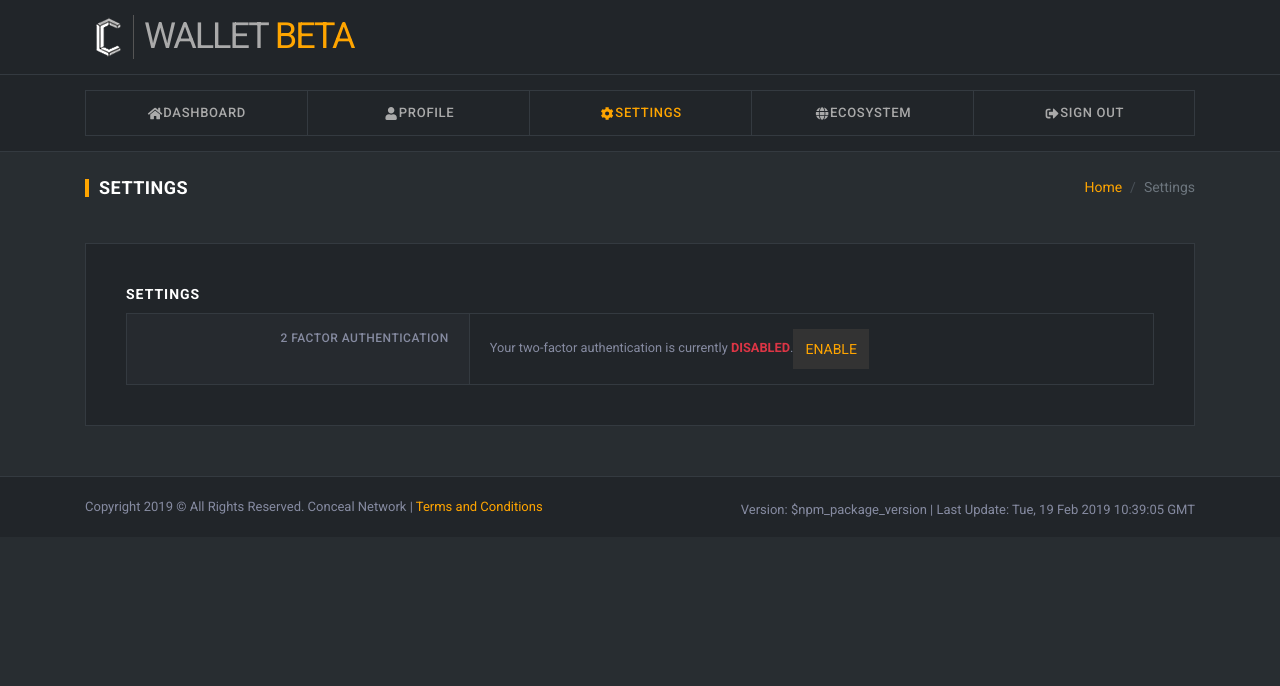
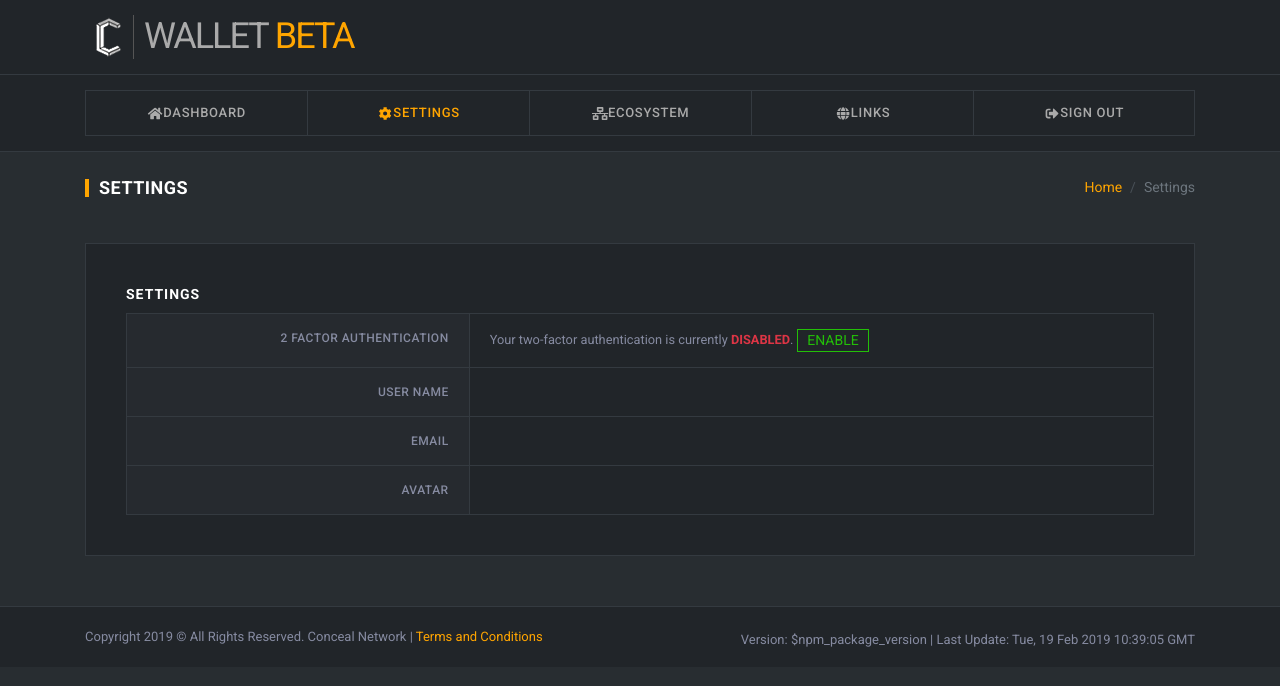
Before and after one commit to lerdos/ultranotei-cloud, a React (Create React App) app: page /settings in a window 1280 px wide. Shown: the top 686 px of the page. Built offline with nearby package versions, Linux system fonts and the light colour scheme; no server answers; sample sign-in values are in the browser's storage.

Commit message:
Merged Profile and Settings, updated NavBar

```diff
--- a/src/components/App.js
+++ b/src/components/App.js
@@ -1,7 +1,7 @@
 import React from 'react';
 import { BrowserRouter as Router, Route } from 'react-router-dom';
 import { library } from '@fortawesome/fontawesome-svg-core';
-// import { fab } from '@fortawesome/free-brands-svg-icons';
+import { fab } from '@fortawesome/free-brands-svg-icons';
 import {
   faCheck,
 } from '@fortawesome/free-solid-svg-icons';
@@ -17,25 +17,25 @@ import {
   faKey,
   faLink,
   faListAlt,
+  faNetworkWired,
   faSignOutAlt,
-  faUser,
 } from '@fortawesome/free-solid-svg-icons';
 
 import AppContextProvider from './ContextProvider';
 import Login from './pages/Login';
 import SignUp from './pages/SignUp';
 import ResetPassword from './pages/ResetPassword';
+import Terms from './pages/Terms';
 import PrivateRoute from './PrivateRoute';
-import Profile from './pages/Profile';
 import Settings from './pages/Settings';
 import Dashboard from './pages/Dashboard';
-import Terms from './pages/Terms';
 
 import '../static/css/slim.css';
 import '../static/css/slim.one.css';
 
 
 library.add(
+  fab,
   faArrowUp,
   faArrowDown,
   faCheck,
@@ -48,8 +48,8 @@ library.add(
   faKey,
   faLink,
   faListAlt,
+  faNetworkWired,
   faSignOutAlt,
-  faUser,
 );
 
 const App = () => (
@@ -62,7 +62,6 @@ const App = () => (
       <Route exact path="/reset_password/:token" component={ResetPassword} />
       <Route exact path="/terms" component={Terms} />
 
-      <PrivateRoute exact path="/profile" component={Profile} />
       <PrivateRoute exact path="/settings" component={Settings} />
       <PrivateRoute exact path="/" component={Dashboard} />
 
--- a/src/components/NavBar.js
+++ b/src/components/NavBar.js
@@ -19,18 +19,13 @@ const NavBar = () => {
             </NavLink>
           </li>
           <li className="nav-item">
-            <NavLink to="/profile" className="nav-link hot_link" activeClassName="active">
-              <FontAwesomeIcon icon="user" fixedWidth /> <span>Profile</span>
-            </NavLink>
-          </li>
-          <li className="nav-item">
             <NavLink to="/settings" className="nav-link hot_link" activeClassName="active">
               <FontAwesomeIcon icon="cog" fixedWidth /> <span>Settings</span>
             </NavLink>
           </li>
           <li className="nav-item with-sub">
             <button className="nav-link hot_link" data-toggle="dropdown">
-              <FontAwesomeIcon icon="globe" fixedWidth /> <span>Ecosystem</span>
+              <FontAwesomeIcon icon="network-wired" fixedWidth /> <span>Ecosystem</span>
             </button>
             <div className="sub-item">
               <ul>
@@ -52,6 +47,20 @@ const NavBar = () => {
               </ul>
             </div>
           </li>
+          <li className="nav-item with-sub">
+            <button className="nav-link hot_link" data-toggle="dropdown">
+              <FontAwesomeIcon icon="globe" fixedWidth /> <span>Links</span>
+            </button>
+            <div className="sub-item">
+              <ul>
+                <li>
+                  <a href={appSettings.homePage} className="hot_link" target="_blank" rel="noopener noreferrer">
+                    <FontAwesomeIcon icon={['fab', 'discord']} /> <span>Discord Support Channel</span>
+                  </a>
+                </li>
+              </ul>
+            </div>
+          </li>
           <li className="nav-item">
             <button className="nav-link hot_link" onClick={userActions.logoutUser}>
               <FontAwesomeIcon icon="sign-out-alt" fixedWidth /> Sign Out
--- a/src/components/pages/Profile.js
+++ /dev/null
@@ -1,40 +0,0 @@
-import React, { useContext } from 'react';
-import { Link } from 'react-router-dom';
-
-import { AppContext } from '../ContextProvider';
-
-
-const Profile = () => {
-  const { user } = useContext(AppContext);
-
-  return (
-    <div>
-      <div className="slim-mainpanel">
-        <div className="container">
-
-          <div className="slim-pageheader">
-            <ol className="breadcrumb slim-breadcrumb">
-              <li className="breadcrumb-item"><Link to="/">Home</Link></li>
-              <li className="breadcrumb-item active" aria-current="page">Profile</li>
-            </ol>
-            <h6 className="slim-pagetitle">Profile</h6>
-          </div>
-
-          <div className="section-wrapper mg-t-20">
-            <label className="section-title">Profile</label>
-            <div className="row">
-              <div className="col-lg-12">
-                <p>Avatar: {user.avatar}</p>
-                <p>User name: {user.name}</p>
-                <p>E-mail: {user.email}</p>
-              </div>
-            </div>
-          </div>
-
-        </div>
-      </div>
-    </div>
-  )
-};
-
-export default Profile;
--- a/src/components/pages/Settings.js
+++ b/src/components/pages/Settings.js
@@ -1,22 +1,19 @@
-import React, { useState, useEffect, useContext } from 'react';
+import React, { useState, useContext } from 'react';
 import { Link } from 'react-router-dom';
 
 import { AppContext } from '../ContextProvider';
+import { useFormInput, useFormValidation } from '../../helpers/hooks';
 
 
 const Settings = () => {
-  const [twoFACode, setTwoFACode] = useState('');
+  const { layout, user, userActions, userSettings } = useContext(AppContext);
+  const { formSubmitted, message } = layout;
+
+  const twoFACode = useFormInput('');
   const [twoFADialogOpened, toggle2FADialog] = useState(false);
-  const [formValid, setFormValid] = useState(false);
-  const { layout, userActions, userSettings } = useContext(AppContext);
-  const { formSubmitted, message } = layout;
-  useEffect(() => { validateForm() });
 
-  const handleTwoFACodeChange = (e) => { setTwoFACode(e.target.value) };
-
-  const validateForm = () => {
-    setFormValid(parseInt(twoFACode) && twoFACode.toString().length === 6);
-  };
+  const formValidation = (parseInt(twoFACode.value) && twoFACode.value.toString().length === 6);
+  const formValid = useFormValidation(formValidation);
 
   return (
     <div>
@@ -36,18 +33,19 @@ const Settings = () => {
             <div className="row">
               <div className="col-lg-12">
                 <div className="form-layout form-layout-7">
+
                   <div className="row no-gutters">
-                    <div className="col-5 col-sm-4 align-items-start">
+                    <div className="col-5 col-sm-4 align-items-start pd-t-15-force">
                       2 Factor Authentication
                     </div>
                     <div className="col-7 col-sm-8 wallet-address">
                       Your two-factor authentication is currently&nbsp;
                       <strong className={userSettings.twoFAEnabled ? 'text-success' : 'text-danger'}>
                         {userSettings.twoFAEnabled ? 'ENABLED' : 'DISABLED' }
-                      </strong>.
+                      </strong>.&nbsp;
 
                       <button
-                        className="btn btn-primary"
+                        className={`btn btn-2fa ${userSettings.twoFAEnabled ? 'btn-outline-danger' : 'btn-outline-success' }`}
                         onClick={() => {
                           toggle2FADialog(!twoFADialogOpened);
                           if (layout.qrCodeUrl === '') userActions.getQRCode();
@@ -66,7 +64,7 @@ const Settings = () => {
                           <p>
                             Enter the passcode from your authenticator app to disable two-factor authentication.
                           </p>
-                          <form onSubmit={(e) => userActions.update2FA(e, twoFACode, false)}>
+                          <form onSubmit={(e) => userActions.update2FA(e, twoFACode.value, false)}>
                             <div className="form-layout form-layout-7">
                               <div className="row no-gutters">
                                 <div className="col-5 col-sm-4">
@@ -74,14 +72,13 @@ const Settings = () => {
                                 </div>
                                 <div className="col-7 col-sm-8 wallet-address">
                                   <input
+                                    {...twoFACode}
                                     placeholder="2 Factor Authentication Key"
                                     type="number"
                                     name="twoFACode"
                                     className="form-control"
-                                    value={twoFACode}
                                     minLength={6}
                                     maxLength={6}
-                                    onChange={handleTwoFACodeChange}
                                   />
                                 </div>
                               </div>
@@ -105,7 +102,7 @@ const Settings = () => {
                           <div>
                             <img src={layout.qrCodeUrl} alt="QR Code" />
 
-                            <form onSubmit={(e) => userActions.update2FA(e, twoFACode, true)}>
+                            <form onSubmit={(e) => userActions.update2FA(e, twoFACode.value, true)}>
                               <div className="form-layout form-layout-7">
                                 <div className="row no-gutters">
                                   <div className="col-5 col-sm-4">
@@ -113,14 +110,13 @@ const Settings = () => {
                                   </div>
                                   <div className="col-7 col-sm-8 wallet-address">
                                     <input
+                                      {...twoFACode}
                                       placeholder="2 Factor Authentication Key"
                                       type="number"
                                       name="twoFACode"
                                       className="form-control"
-                                      value={twoFACode}
                                       minLength={6}
                                       maxLength={6}
-                                      onChange={handleTwoFACodeChange}
                                     />
                                   </div>
                                 </div>
@@ -140,6 +136,34 @@ const Settings = () => {
                       }
                     </div>
                   </div>
+
+                  <div className="row no-gutters">
+                    <div className="col-5 col-sm-4 align-items-start">
+                      User Name
+                    </div>
+                    <div className="col-7 col-sm-8 wallet-address">
+                      {user.name}
+                    </div>
+                  </div>
+
+                  <div className="row no-gutters">
+                    <div className="col-5 col-sm-4 align-items-start">
+                      Email
+                    </div>
+                    <div className="col-7 col-sm-8 wallet-address">
+                      {user.email}
+                    </div>
+                  </div>
+
+                  <div className="row no-gutters">
+                    <div className="col-5 col-sm-4 align-items-start">
+                      Avatar
+                    </div>
+                    <div className="col-7 col-sm-8 wallet-address">
+                      {user.avatar}
+                    </div>
+                  </div>
+
                 </div>
 
               </div>
--- a/src/static/css/slim.one.css
+++ b/src/static/css/slim.one.css
@@ -1255,3 +1255,12 @@ hr {
 .modal-keys {
   min-width: 600px;
 }
+
+.btn-2fa {
+  padding: 0 0.6rem;
+  transition: background-color .3s, box-shadow .3s, color .3s;
+}
+
+.btn-2fa:hover {
+  transition: background-color .3s, box-shadow .3s, color .3s;
+}
```
